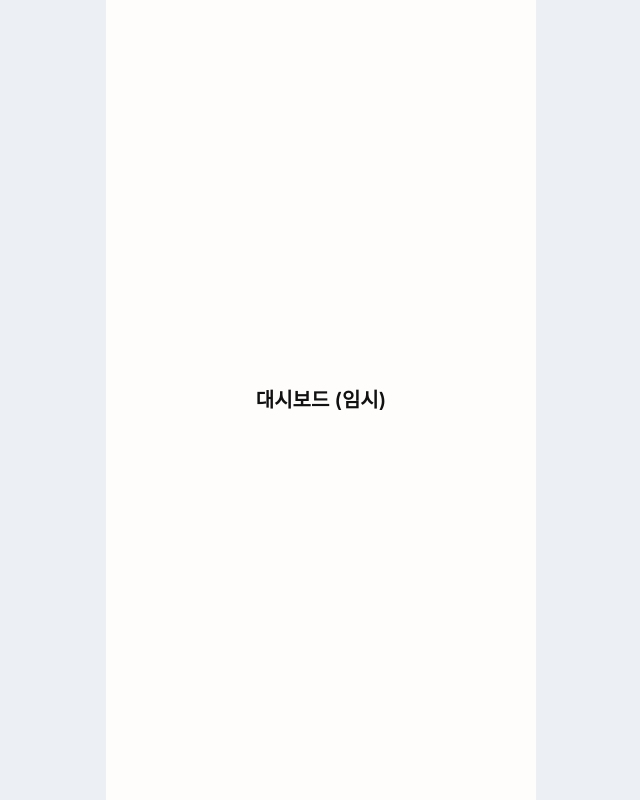
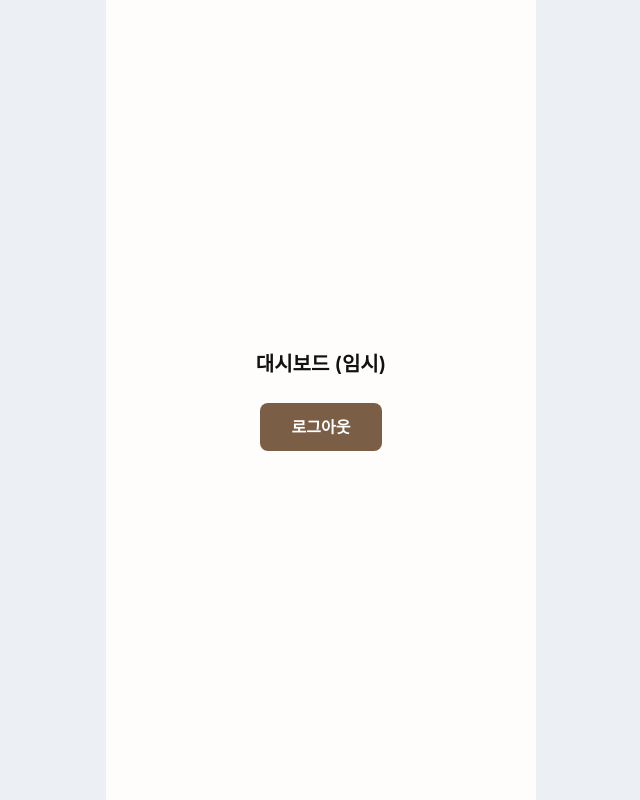
Before and after one commit to prgrms-be-devcourse/NBE9-11-2-Team02-FE, a Next.js app: page /dashboard in a window 1280 px wide. Shown: the whole page, without its empty margins (319-959 px from the left). Built offline with nearby package versions, Linux system fonts and the light colour scheme; a web font is replaced by a local one.

Commit message:
feat: 대시보드 임시 페이지에 로그아웃 기능 추가

```diff
--- a/src/app/dashboard/page.tsx
+++ b/src/app/dashboard/page.tsx
@@ -1,16 +1,53 @@
 "use client";
 
+import { useRouter } from "next/navigation";
+import { fetchApi } from "@/lib/client";
+
 export default function DashboardPage() {
+  const router = useRouter();
+
+  const onLogout = async () => {
+    const refreshToken = localStorage.getItem("refreshToken");
+    try {
+      await fetchApi("/api/users/logout", {
+        method: "POST",
+        body: JSON.stringify({ refreshToken }),
+      });
+    } catch {
+      // 토큰이 만료되었거나 유효하지 않아도 로컬 토큰은 제거
+    } finally {
+      localStorage.removeItem("accessToken");
+      localStorage.removeItem("refreshToken");
+      router.push("/login");
+    }
+  };
+
   return (
     <div
       style={{
         flex: 1,
         display: "flex",
+        flexDirection: "column",
         alignItems: "center",
         justifyContent: "center",
+        gap: "1.5rem",
       }}
     >
       <p style={{ fontSize: "1.25rem", fontWeight: 600 }}>대시보드 (임시)</p>
+      <button
+        onClick={onLogout}
+        style={{
+          padding: "0.75rem 2rem",
+          borderRadius: "0.5rem",
+          background: "var(--accent-primary)",
+          color: "#fff",
+          fontWeight: 700,
+          fontSize: "1rem",
+          cursor: "pointer",
+        }}
+      >
+        로그아웃
+      </button>
     </div>
   );
 }
```
